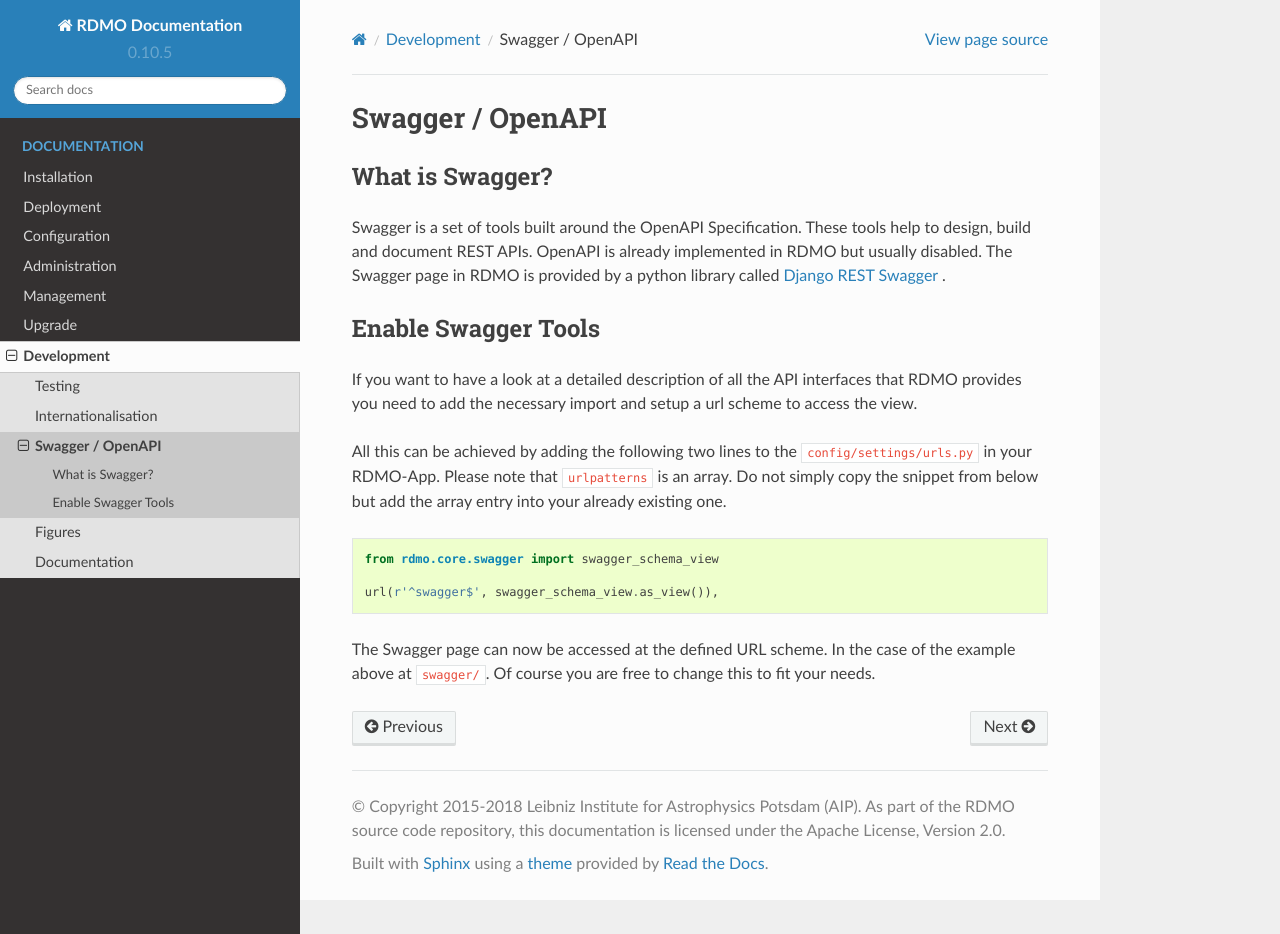
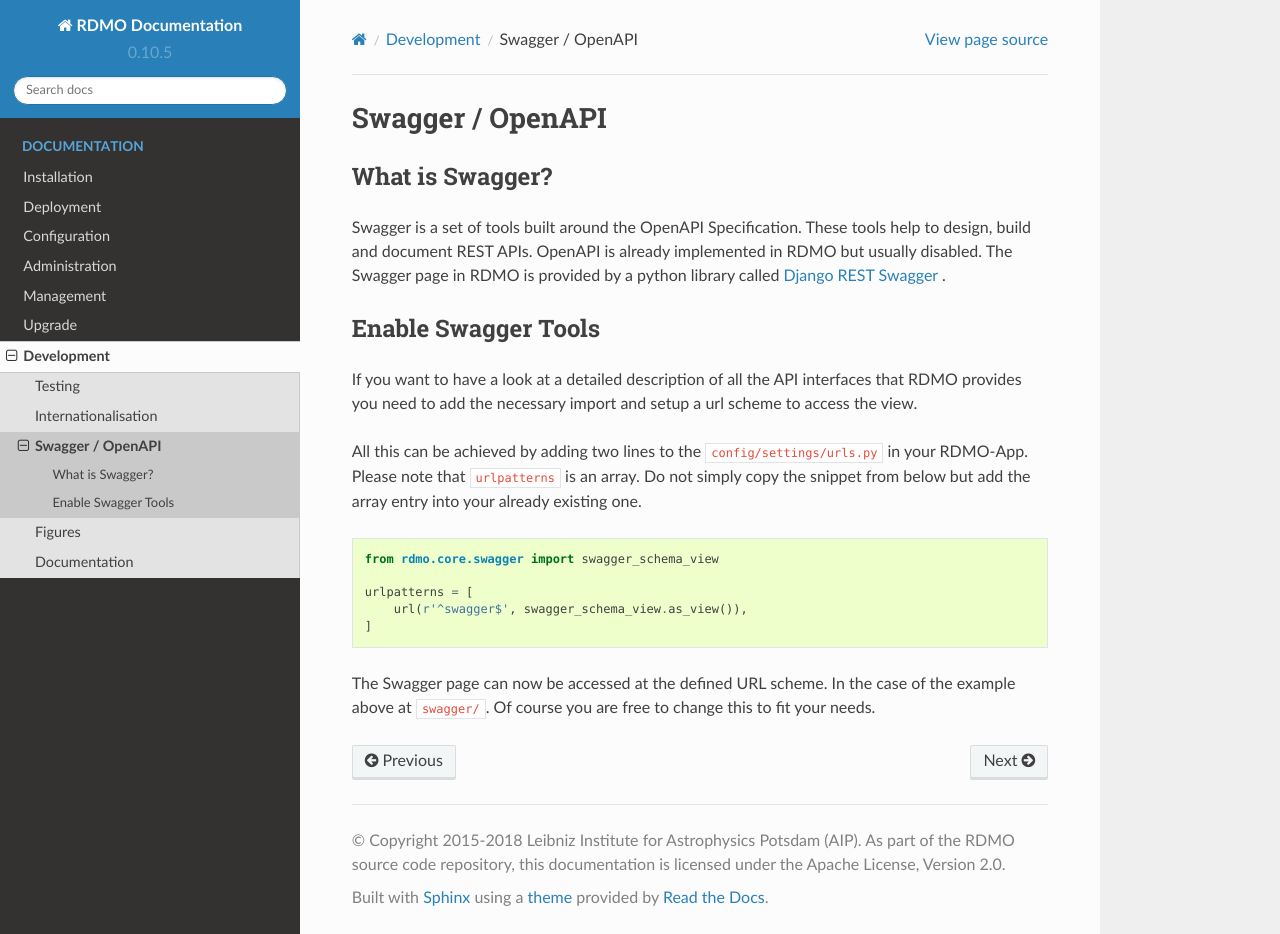
Before and after one commit to rdmorganiser/rdmo-docs, a Sphinx documentation site: the page built from docs/development/swagger.rst, in a window 1280 px wide and 934 px high. Built offline with Sphinx 7.4.7 and the Read the Docs theme 2.0.0, drawn with Linux system fonts in a browser that asks for light colours.

Commit message:
Add a little clarity

```diff
--- a/docs/development/swagger.rst
+++ b/docs/development/swagger.rst
@@ -10,13 +10,15 @@ Enable Swagger Tools
 --------------------
 If you want to have a look at a detailed description of all the API interfaces that RDMO provides you need to add the necessary import and setup a url scheme to access the view.
 
-All this can be achieved by adding the following two lines to the ``config/settings/urls.py`` in your RDMO-App. Please note that ``urlpatterns`` is an array. Do not simply copy the snippet from below but add the array entry into your already existing one.
+All this can be achieved by adding two lines to the ``config/settings/urls.py`` in your RDMO-App. Please note that ``urlpatterns`` is an array. Do not simply copy the snippet from below but add the array entry into your already existing one.
 
 .. code:: python
 
     from rdmo.core.swagger import swagger_schema_view
 
-    url(r'^swagger$', swagger_schema_view.as_view()),
+    urlpatterns = [
+        url(r'^swagger$', swagger_schema_view.as_view()),
+    ]
 
 
 The Swagger page can now be accessed at the defined URL scheme. In the case of the example above at ``swagger/``. Of course you are free to change this to fit your needs.
```
